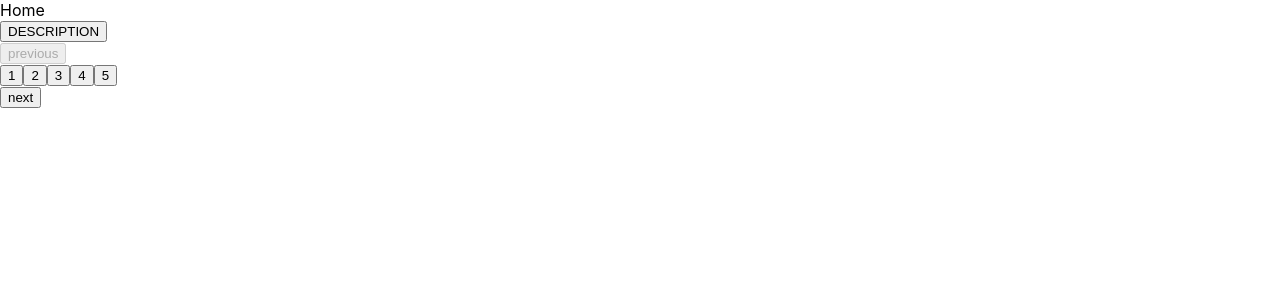
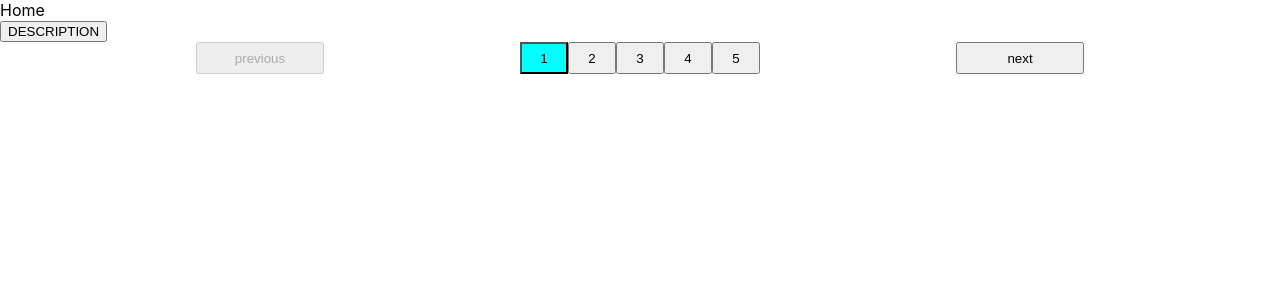
Before and after one commit to menzheha-maksym/react-redux-typescript-pagination, a React (Create React App) app: page / in a window 1280 px wide. Shown: the top 300 px of the page. Built offline with nearby package versions, Linux system fonts and the light colour scheme.

Commit message:
pagination styles

```diff
--- a/src/components/Pagination.module.css
+++ b/src/components/Pagination.module.css
@@ -0,0 +1,18 @@
+.container {
+  display: flex;
+  justify-content: space-evenly;
+}
+
+.container > button {
+  width: 8rem;
+  height: 2rem;
+}
+
+.number-buttons-container > button {
+  width: 3rem;
+  height: 2rem;
+}
+
+.active-button {
+  background-color: cyan;
+}
```
